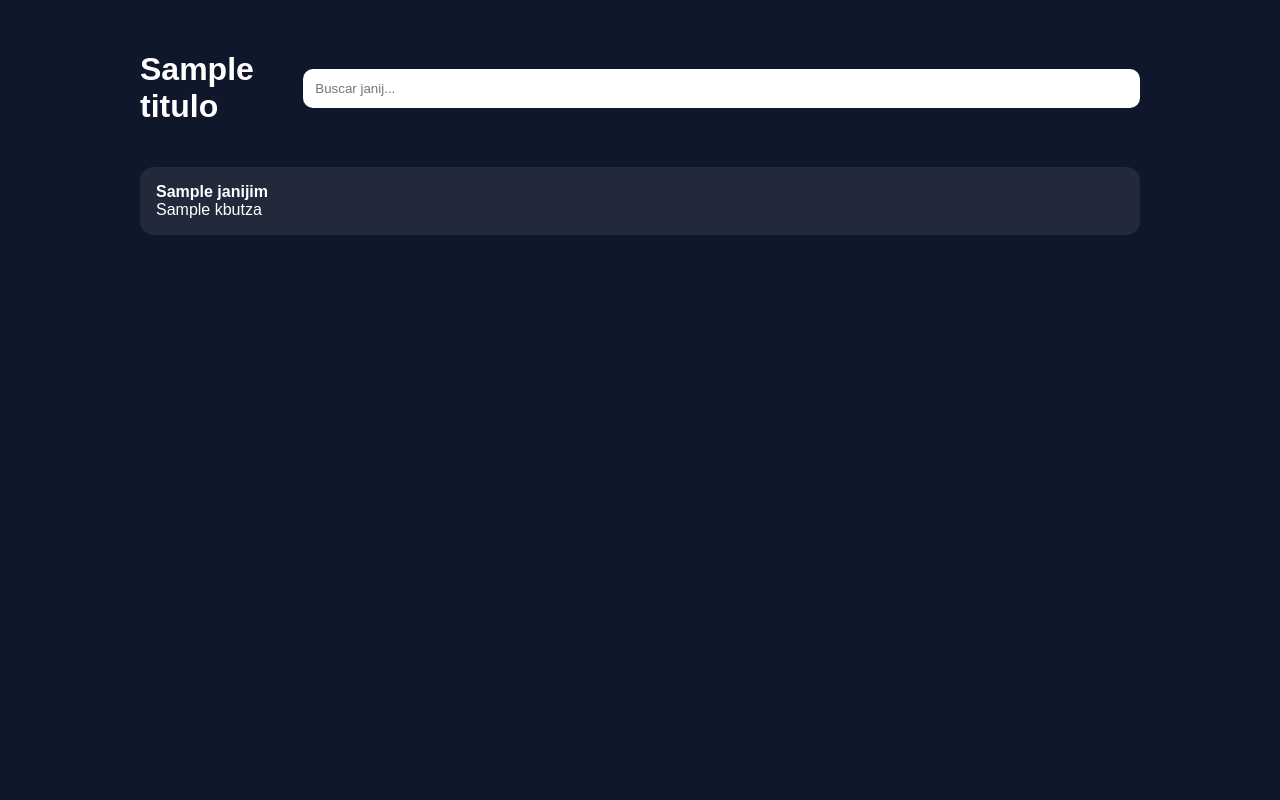
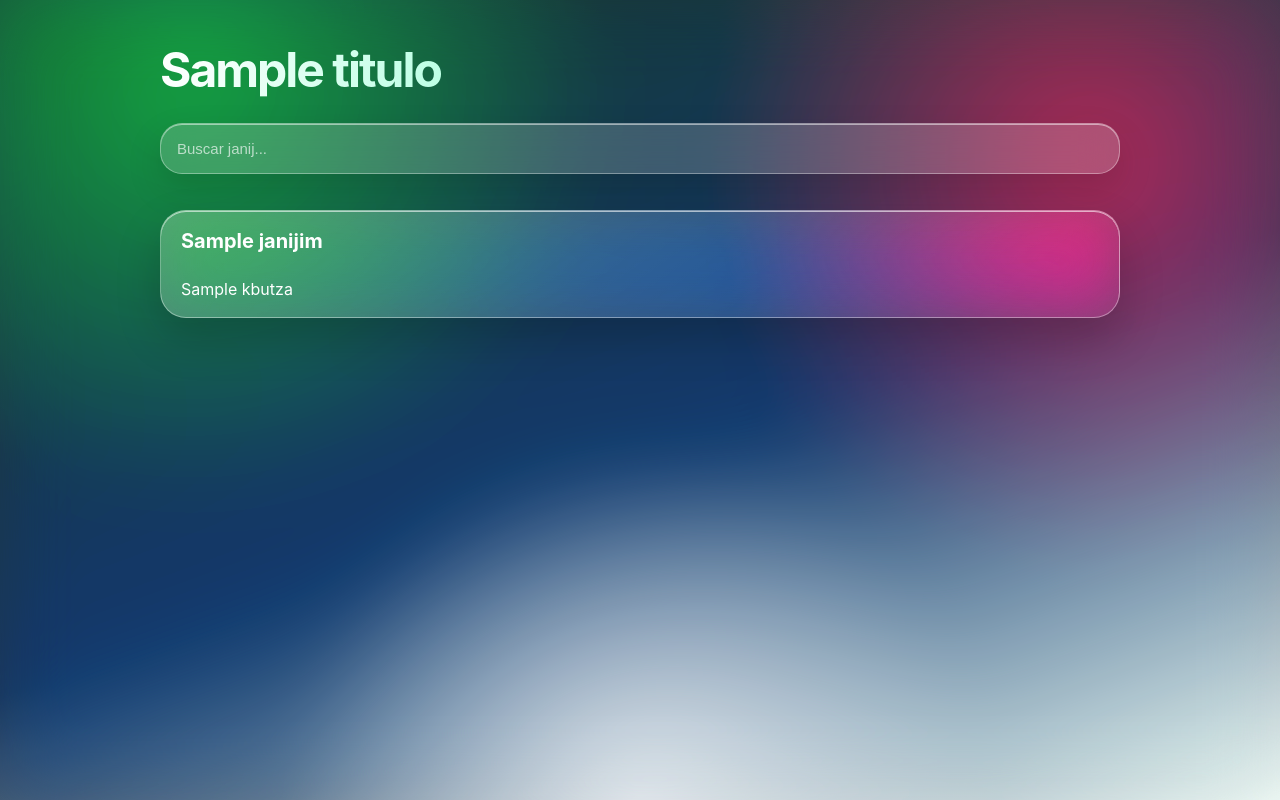
Before and after one commit to rashimshivteisrael-rgb/ShivteApp, a Django app: template templates/janijim.html in a window 1280 px wide. Run offline with Django 4.2, Linux system fonts and the light colour scheme; the template is opened without the code that fills it: most values are stand-ins (such as "Sample title", 1, 10 or a date in 2020).

Commit message:
version 032

```diff
--- a/templates/janijim.html
+++ b/templates/janijim.html
@@ -4,12 +4,208 @@
 <meta charset="UTF-8">
 <title>Janijim</title>
 <style>
-body { margin:0; font-family:Arial; background:#0f172a; color:white; }
-.container { max-width:1000px; margin:auto; padding:30px 20px; }
-.topbar { display:flex; justify-content:space-between; align-items:center; margin-bottom:20px; }
-.grid { display:grid; gap:12px; }
-.card { background:rgba(255,255,255,0.08); padding:16px; border-radius:14px; }
-.btn { background:#334155; color:white; padding:10px 14px; border-radius:10px; text-decoration:none; }
+
+*{
+    box-sizing:border-box;
+}
+
+body{
+    margin:0;
+    min-height:100vh;
+    font-family:-apple-system,BlinkMacSystemFont,"SF Pro Display","Segoe UI",Arial,sans-serif;
+    color:white;
+    overflow-x:hidden;
+
+    background:
+    radial-gradient(circle at 15% 10%, rgba(0,180,90,.65), transparent 32%),
+    radial-gradient(circle at 85% 20%, rgba(210,40,70,.55), transparent 32%),
+    radial-gradient(circle at 50% 100%, rgba(255,255,255,.75), transparent 35%),
+    linear-gradient(160deg,#06251b,#0b2545 55%,#eef7f3);
+}
+
+body::before{
+    content:"";
+    position:fixed;
+    inset:0;
+    background:rgba(255,255,255,.08);
+    backdrop-filter:blur(35px) saturate(180%);
+    pointer-events:none;
+}
+
+.container{
+    position:relative;
+    z-index:1;
+    max-width:1000px;
+    margin:auto;
+    padding:40px 20px 60px;
+}
+
+.topbar{
+    display:flex;
+    flex-wrap:wrap;
+    gap:14px;
+    align-items:center;
+    margin-bottom:26px;
+}
+
+.topbar h1{
+    width:100%;
+    margin:0;
+
+    font-size:48px;
+    letter-spacing:-2px;
+
+    background:linear-gradient(
+        90deg,
+        white,
+        #8fffd2,
+        white
+    );
+
+    -webkit-background-clip:text;
+    background-clip:text;
+    color:transparent;
+}
+
+#buscador{
+
+    width:100% !important;
+
+    padding:16px !important;
+
+    border-radius:22px !important;
+
+    border:1px solid rgba(255,255,255,.35) !important;
+
+    background:rgba(255,255,255,.18) !important;
+
+    color:white !important;
+
+    font-size:15px;
+
+    outline:none;
+
+    backdrop-filter:blur(20px);
+
+    box-shadow:
+    0 15px 35px rgba(0,0,0,.15),
+    inset 0 1px rgba(255,255,255,.5);
+}
+
+#buscador::placeholder{
+    color:rgba(255,255,255,.65);
+}
+
+#buscador:focus{
+    background:rgba(255,255,255,.25) !important;
+    box-shadow:0 0 35px rgba(0,255,170,.22);
+}
+
+.btn{
+
+    text-decoration:none;
+
+    color:white;
+
+    padding:12px 18px;
+
+    border-radius:999px;
+
+    font-weight:900;
+
+    border:1px solid rgba(255,255,255,.35);
+
+    background:
+    linear-gradient(
+        135deg,
+        rgba(0,180,100,.45),
+        rgba(255,255,255,.18),
+        rgba(210,40,70,.35)
+    );
+
+    backdrop-filter:blur(20px);
+
+    box-shadow:
+    0 15px 35px rgba(0,0,0,.18);
+
+    transition:.25s ease;
+}
+
+.btn:hover{
+    transform:translateY(-3px) scale(1.03);
+}
+
+.grid{
+    display:grid;
+    gap:16px;
+}
+
+.card{
+
+    display:block;
+
+    padding:18px 20px;
+
+    border-radius:26px;
+
+    background:
+    linear-gradient(
+        145deg,
+        rgba(255,255,255,.28),
+        rgba(255,255,255,.08)
+    );
+
+    border:1px solid rgba(255,255,255,.38);
+
+    backdrop-filter:blur(28px) saturate(200%);
+
+    box-shadow:
+    0 20px 45px rgba(0,0,0,.20),
+    inset 0 1px rgba(255,255,255,.6);
+
+    transition:.25s ease;
+}
+
+.card:hover{
+
+    transform:
+    translateY(-6px)
+    scale(1.015);
+
+    background:
+    linear-gradient(
+        145deg,
+        rgba(0,200,120,.22),
+        rgba(255,255,255,.18),
+        rgba(220,40,70,.18)
+    );
+
+    box-shadow:
+    0 30px 65px rgba(0,0,0,.28);
+}
+
+.card strong{
+    display:block;
+    font-size:20px;
+    margin-bottom:6px;
+}
+
+.card{
+    color:white;
+}
+
+@media(max-width:700px){
+
+    .container{
+        padding:30px 16px 50px;
+    }
+
+    .topbar h1{
+        font-size:40px;
+    }
+
+}
+
 </style>
 </head>
 
```
